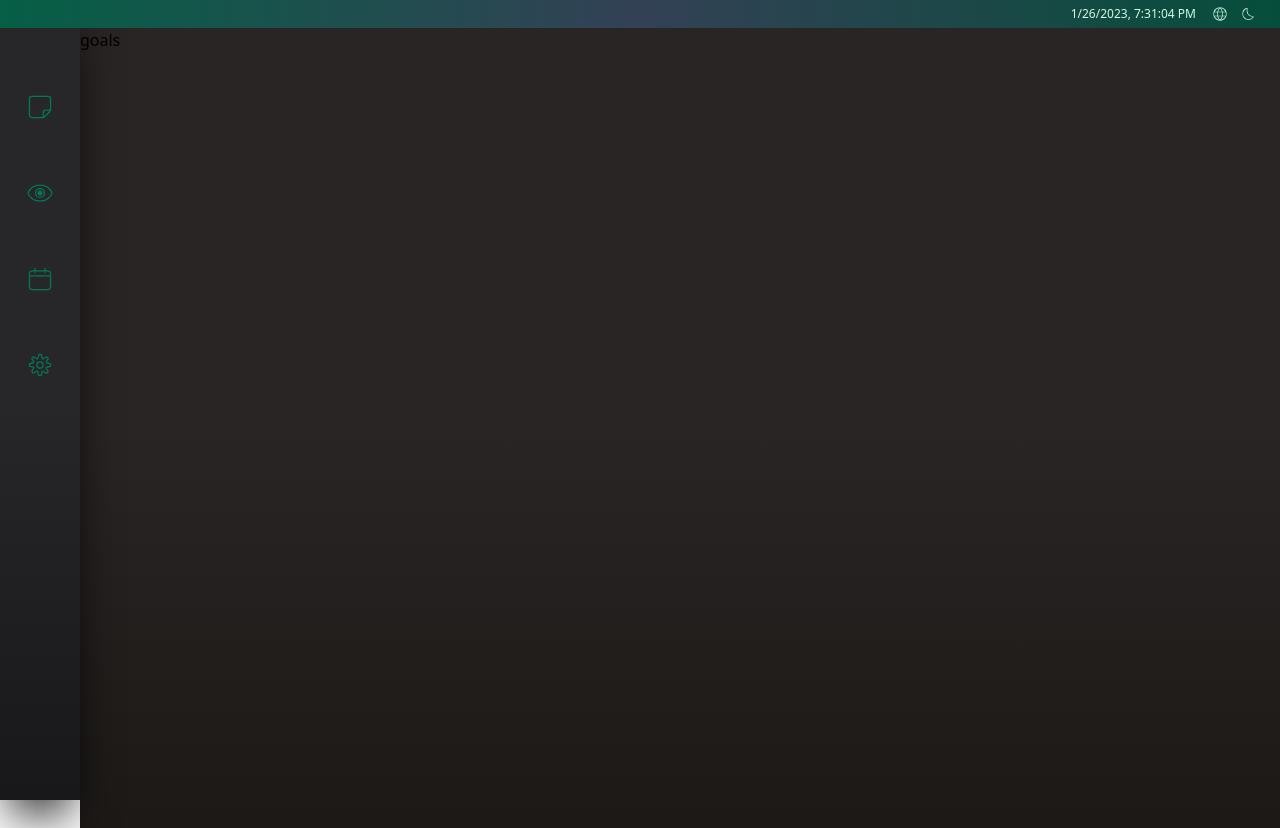
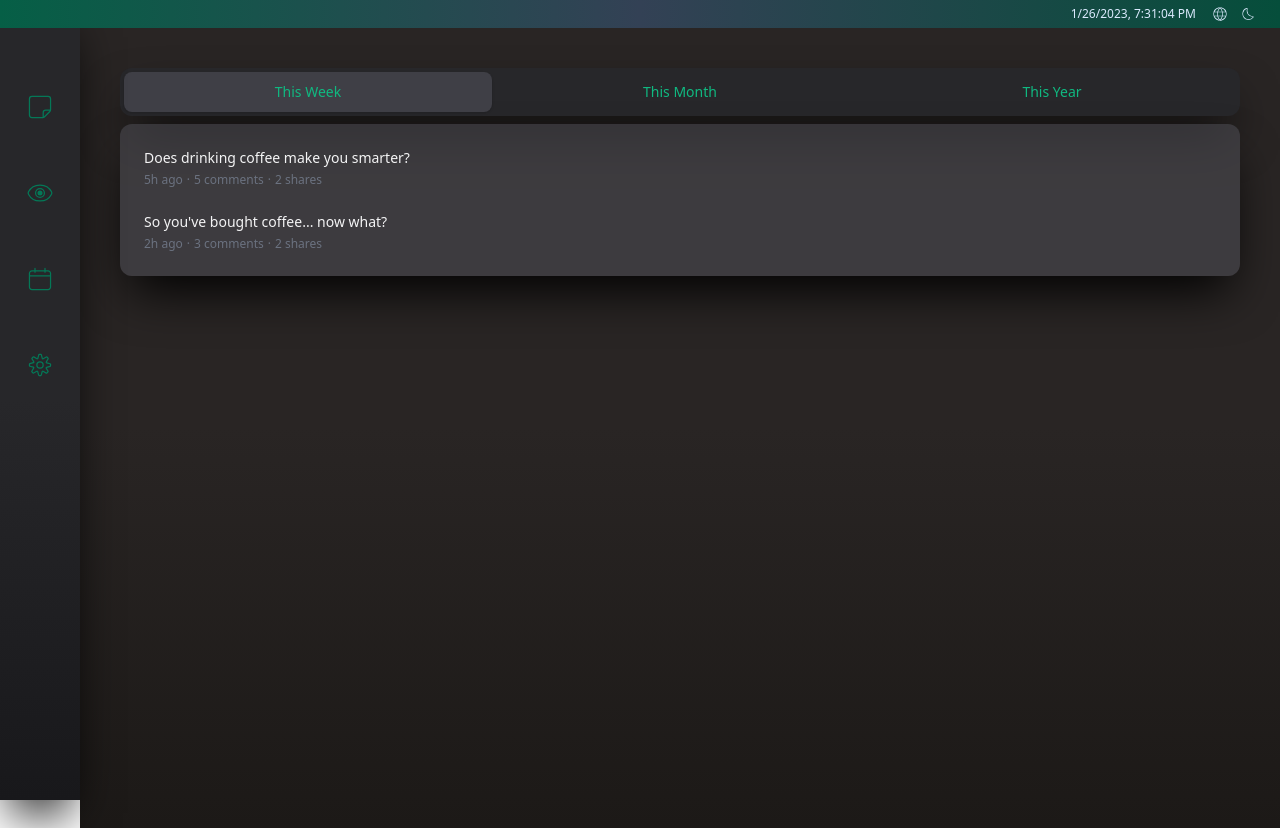
Before and after one commit to erratinsilentio/Soul-Journal, a Next.js app in the folder client/: page /goals in a window 1280 px wide. Built offline with nearby package versions, Linux system fonts and the light colour scheme.

Commit message:
feat(goals): imported tab menu for displaying future data

```diff
--- a/client/app/goals/page.tsx
+++ b/client/app/goals/page.tsx
@@ -1,7 +1,9 @@
+import { TabMenu } from "@/components/goals/TabMenu";
+
 const Goals = () => {
   return (
-    <main className="z-0 min-h-screen min-w-full bg-gradient-to-b from-stone-800 via-stone-800 to-stone-900">
-      goals
+    <main className="z-0 flex min-h-screen min-w-full items-start justify-center bg-gradient-to-b from-stone-800 via-stone-800 to-stone-900 p-10">
+      <TabMenu />
     </main>
   );
 };
--- /dev/null
+++ b/client/components/goals/TabMenu.tsx
@@ -0,0 +1,121 @@
+"use client";
+
+import { useState } from "react";
+import { Tab } from "@headlessui/react";
+
+function classNames(...classes) {
+  return classes.filter(Boolean).join(" ");
+}
+
+export const TabMenu = () => {
+  let [categories] = useState({
+    "This Week": [
+      {
+        id: 1,
+        title: "Does drinking coffee make you smarter?",
+        date: "5h ago",
+        commentCount: 5,
+        shareCount: 2,
+      },
+      {
+        id: 2,
+        title: "So you've bought coffee... now what?",
+        date: "2h ago",
+        commentCount: 3,
+        shareCount: 2,
+      },
+    ],
+    "This Month": [
+      {
+        id: 1,
+        title: "Is tech making coffee better or worse?",
+        date: "Jan 7",
+        commentCount: 29,
+        shareCount: 16,
+      },
+      {
+        id: 2,
+        title: "The most innovative things happening in coffee",
+        date: "Mar 19",
+        commentCount: 24,
+        shareCount: 12,
+      },
+    ],
+    "This Year": [
+      {
+        id: 1,
+        title: "Ask Me Anything: 10 answers to your questions about coffee",
+        date: "2d ago",
+        commentCount: 9,
+        shareCount: 5,
+      },
+      {
+        id: 2,
+        title: "The worst advice we've ever heard about coffee",
+        date: "4d ago",
+        commentCount: 1,
+        shareCount: 2,
+      },
+    ],
+  });
+
+  return (
+    <div className="min-w-full max-w-md px-2 sm:px-0">
+      <Tab.Group>
+        <Tab.List className="flex space-x-1 rounded-xl bg-zinc-800 p-1 shadow-2xl shadow-black">
+          {Object.keys(categories).map((category) => (
+            <Tab
+              key={category}
+              className={({ selected }) =>
+                classNames(
+                  "w-full rounded-lg py-2.5 text-sm font-medium leading-5 text-emerald-500",
+                  selected
+                    ? "bg-zinc-700 shadow"
+                    : "text-blue-100 hover:bg-white/[0.12] hover:text-white"
+                )
+              }
+            >
+              {category}
+            </Tab>
+          ))}
+        </Tab.List>
+        <Tab.Panels className="mt-2">
+          {Object.values(categories).map((posts, idx) => (
+            <Tab.Panel
+              key={idx}
+              className={classNames(
+                "rounded-xl bg-zinc-600 bg-opacity-50 p-3 text-zinc-100 shadow-2xl shadow-black"
+              )}
+            >
+              <ul>
+                {posts.map((post) => (
+                  <li
+                    key={post.id}
+                    className="relative rounded-md p-3 hover:bg-gray-300 hover:text-zinc-900"
+                  >
+                    <h3 className="text-sm font-medium leading-5">
+                      {post.title}
+                    </h3>
+
+                    <ul className="mt-1 flex space-x-1 text-xs font-normal leading-4 text-gray-500">
+                      <li>{post.date}</li>
+                      <li>&middot;</li>
+                      <li>{post.commentCount} comments</li>
+                      <li>&middot;</li>
+                      <li>{post.shareCount} shares</li>
+                    </ul>
+
+                    <a
+                      href="#"
+                      className={classNames("absolute inset-0 rounded-md")}
+                    />
+                  </li>
+                ))}
+              </ul>
+            </Tab.Panel>
+          ))}
+        </Tab.Panels>
+      </Tab.Group>
+    </div>
+  );
+};
--- a/client/components/layout/Header.tsx
+++ b/client/components/layout/Header.tsx
@@ -21,11 +21,11 @@ export const Header = () => {
     <header className="fixed left-0 top-0 z-40 flex h-7 w-screen items-center justify-end bg-gradient-to-r from-emerald-800 via-slate-700 to-emerald-900 px-6 text-xs shadow-emerald-700">
       <CiGrid2H
         onClick={() => dispatch(toggleMenu())}
-        className="fixed top-2 left-6 z-50 text-emerald-100 sm:hidden"
+        className="fixed top-2 left-6 z-50 text-blue-100 sm:hidden"
       />
-      <div className="text-emerald-100"> {date} </div>
-      <CiGlobe className="ml-4 text-base text-emerald-100" />
-      <CiDark className="ml-3 cursor-pointer text-base text-emerald-100" />
+      <div className="text-blue-100"> {date} </div>
+      <CiGlobe className="ml-4 text-base text-blue-100" />
+      <CiDark className="ml-3 cursor-pointer text-base text-blue-100" />
     </header>
   );
 };
--- a/client/package.json
+++ b/client/package.json
@@ -9,6 +9,7 @@
     "lint": "next lint"
   },
   "dependencies": {
+    "@headlessui/react": "^1.7.8",
     "@next/font": "13.1.5",
     "@nextui-org/react": "^1.0.0-beta.12",
     "@reduxjs/toolkit": "^1.9.2",
```
Also changed, not shown: 1 other file (tests, documents, lock files or other folders).
